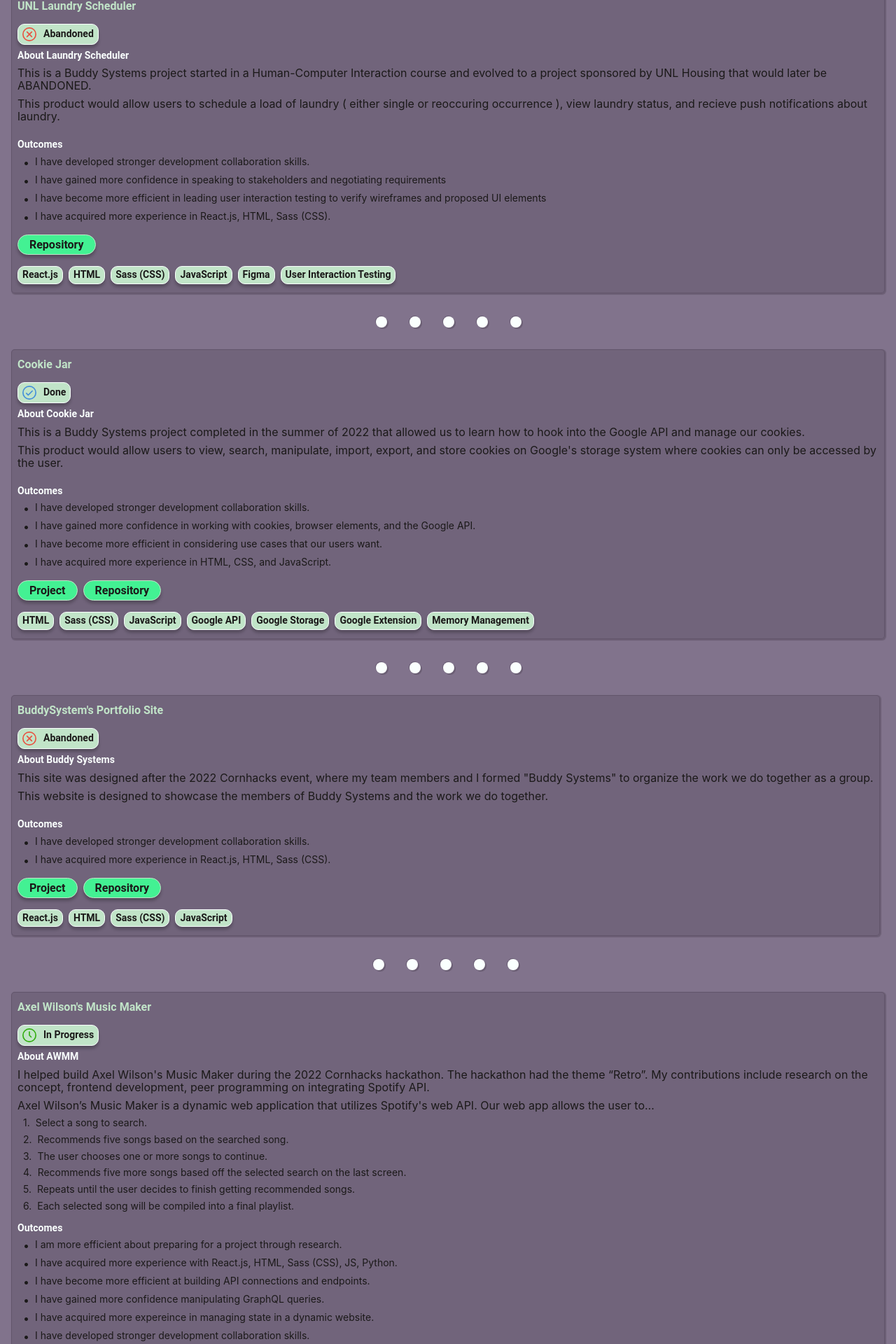
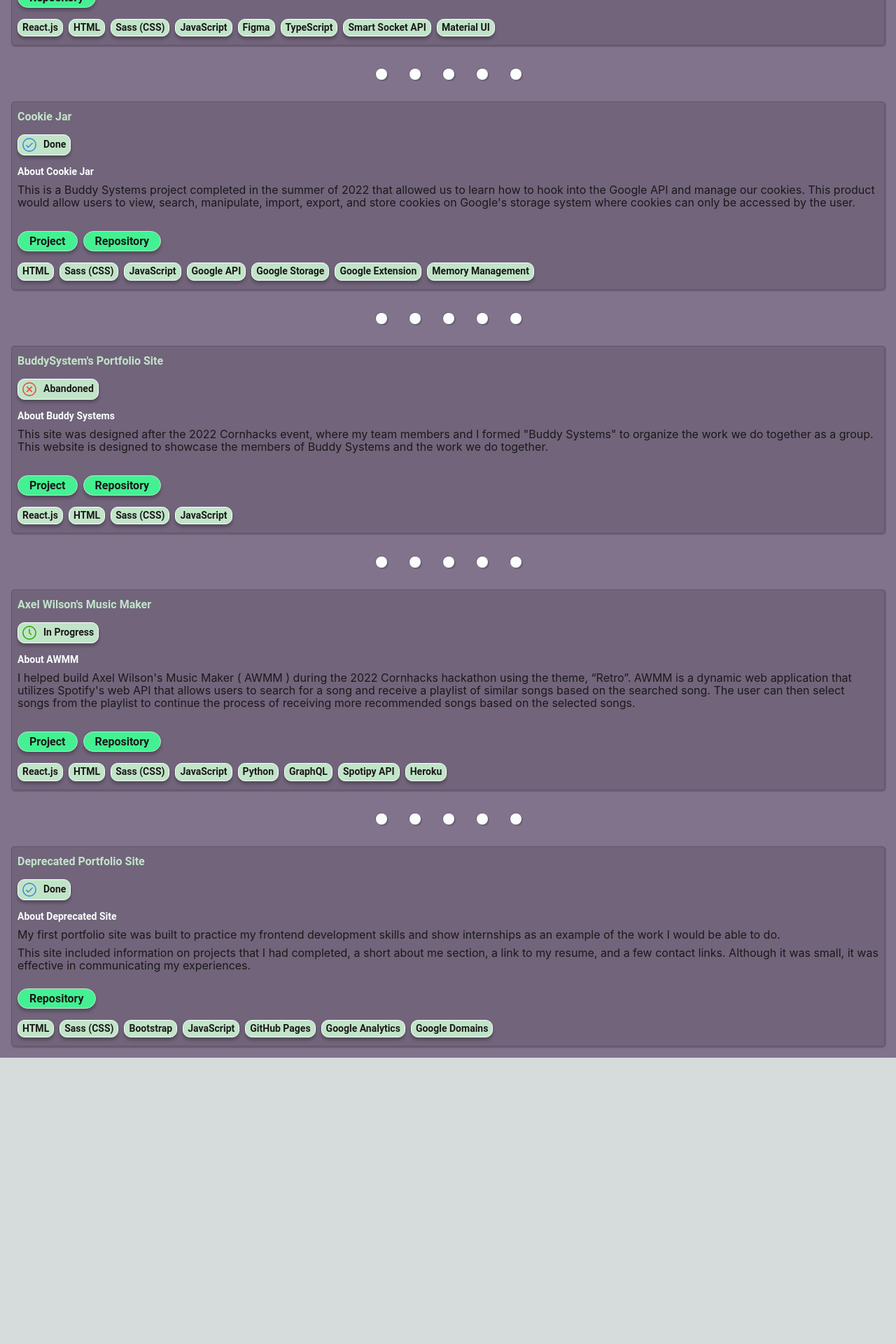
Before and after one commit to ckildare/ckildare.github.io, a Next.js app: page / in a window 1280 px wide. Shown: the part 2980-4900 px from the top of the page at 70% size. After the commit the page ends 4491 px from the top, so only its background shows below. Built offline with nearby package versions, Linux system fonts and the light colour scheme; a web font is replaced by a local one.

Commit message:
Improve project data

```diff
--- a/src/components/contentSection/project/project.js
+++ b/src/components/contentSection/project/project.js
@@ -12,8 +12,9 @@ const Project = ({ project }) => {
       <div className={styles.projectHeader}>
         <div className={styles.projectTitle}>{project.title}</div>
       </div>
+      <StatusPill projectStatus={project.status} />
+      <div className={isExpanded ? styles.projectBodyOpen : styles.projectBody }>
         <div className={styles.projectDescriptionSection}>
-        <StatusPill projectStatus={project.status} />
           <div className={styles.projectSectionTitle}>About {project.shortTitle}</div>
           <div className={styles.projectDescription}>{project.context}</div>
           <div className={styles.projectDescription}>{project.concept}</div>
@@ -27,18 +28,6 @@ const Project = ({ project }) => {
               )
             })}
           </div>
-      </div>
-      <div className={styles.projectDescriptionSection}>
-        <div className={styles.projectSectionTitle}>Outcomes</div>
-        <div className={styles.listDescription}>
-          {project.outcomes.map((outcome, key) => {
-            return (
-              <div key={key} className={styles.listItem}>
-                <div className={styles.bullet}>&#x2022;</div>
-                <div className={styles.listItemText}>{outcome}</div>
-              </div>
-            )
-          })}
         </div>
       </div>
       <div className={styles.linkPillSection}>
--- a/src/components/contentSection/project/project.module.scss
+++ b/src/components/contentSection/project/project.module.scss
@@ -168,3 +168,12 @@
     align-self: stretch;
   }
 }
+
+.projectBody:before {
+  max-height: 10rem;
+  overflow: hidden;
+}
+
+.projectBodyOpen {
+
+}
--- a/src/public/data/projectData.js
+++ b/src/public/data/projectData.js
@@ -11,9 +11,7 @@ export const projectData = [
     title: "Current Portfolio Site",
     shortTitle: "Portfolio Site",
     displayImg: csePhoto,
-    context: "This is the upgrade to my previous portfolio site. I wanted to create a more dynamic site that would allow me to add more projects and information about myself. I also wanted to create a site that would allow me to practice my frontend development skills and learn more about React.js.",
-    concept: "This project is built using React.js, HTML, Sass (CSS), and JavaScript. I have also used the Next.js framework to help with routing and deployment. I have also used the Vercel platform to deploy my site. As I continue in my carrer, I will continue to add more projects and information about myself to this site.",
-    outcomes: ["I have learned how to deploy and manage a live website.", "I have learned more efficient ways to communicate my work and school experiences.", "I have continued my mastery in website responsive sizing.", "I have acquired more experience in React.js, HTML, Sass (CSS), and JavaScript.", "I have gotten the opportunity to acquire and set up a custom domain name."],
+    context: "This is the upgrade to my previous portfolio site. This version of my website has some better styling and presentation of my work. I plan to continually hydrate this webiste with more information as I progress thorugh my career!",
     technologies: ["React.js", "Next.js", "HTML", "Sass (CSS)", "JavaScript", "Vercel", "Vercel Analytics"],
     status: ProjectStatus.FINISHED,
     projectLink: "https://connorkildare.com",
@@ -24,15 +22,8 @@ export const projectData = [
     title: "UNL Laundry Scheduler",
     shortTitle: "Laundry Scheduler",
     displayImg: laundryScheduler,
-    context: "This is a Buddy Systems project started in a Human-Computer Interaction course and evolved to a project sponsored by UNL Housing that would later be ABANDONED.",
-    concept: "This product would allow users to schedule a load of laundry ( either single or reoccuring occurrence ), view laundry status, and recieve push notifications about laundry.",
-    outcomes: [
-      "I have developed stronger development collaboration skills.",
-      "I have gained more confidence in speaking to stakeholders and negotiating requirements",
-      "I have become more efficient in leading user interaction testing to verify wireframes and proposed UI elements",
-      "I have acquired more experience in React.js, HTML, Sass (CSS)."
-    ],
-    technologies: ["React.js", "HTML", "Sass (CSS)", "JavaScript", "Figma", "User Interaction Testing"],
+    context: "This is a Buddy Systems project started in a Human-Computer Interaction course and evolved to a project sponsored by UNL Housing. This product would allow users to schedule a load of laundry ( either single load or reoccuring ), view laundry status, and recieve push notifications about laundry.",
+    technologies: ["React.js", "HTML", "Sass (CSS)", "JavaScript", "Figma", "TypeScript", "Smart Socket API", "Material UI"],
     status: ProjectStatus.ABANDONED,
     projectLink: "",
     repoLink: "https://github.com/CodeCricut/laundry-scheduler",
@@ -42,14 +33,7 @@ export const projectData = [
     title: "Cookie Jar",
     shortTitle: "Cookie Jar",
     displayImg: csePhoto,
-    context: "This is a Buddy Systems project completed in the summer of 2022 that allowed us to learn how to hook into the Google API and manage our cookies.",
-    concept: "This product would allow users to view, search, manipulate, import, export, and store cookies on Google's storage system where cookies can only be accessed by the user.",
-    outcomes: [
-      "I have developed stronger development collaboration skills.",
-      "I have gained more confidence in working with cookies, browser elements, and the Google API.",
-      "I have become more efficient in considering use cases that our users want.",
-      "I have acquired more experience in HTML, CSS, and JavaScript.",
-    ],
+    context: "This is a Buddy Systems project completed in the summer of 2022 that allowed us to learn how to hook into the Google API and manage our cookies. This product would allow users to view, search, manipulate, import, export, and store cookies on Google's storage system where cookies can only be accessed by the user.",
     technologies: ["HTML", "Sass (CSS)", "JavaScript", "Google API", "Google Storage", "Google Extension", "Memory Management"],
     status: ProjectStatus.FINISHED,
     projectLink: "https://bit.ly/freemycookies",
@@ -60,12 +44,7 @@ export const projectData = [
     title: "BuddySystem\'s Portfolio Site",
     shortTitle: "Buddy Systems",
     displayImg: buddySystems,
-    context: "This site was designed after the 2022 Cornhacks event, where my team members and I formed \"Buddy Systems\" to organize the work we do together as a group.",
-    concept: "This website is designed to showcase the members of Buddy Systems and the work we do together.",
-    outcomes: [
-      "I have developed stronger development collaboration skills.",
-      "I have acquired more experience in React.js, HTML, Sass (CSS)."
-    ],
+    context: "This site was designed after the 2022 Cornhacks event, where my team members and I formed \"Buddy Systems\" to organize the work we do together as a group. This website is designed to showcase the members of Buddy Systems and the work we do together.",
     technologies: ["React.js", "HTML", "Sass (CSS)", "JavaScript"],
     status: ProjectStatus.ABANDONED,
     projectLink: "https://buddysystems.github.io",
@@ -76,25 +55,8 @@ export const projectData = [
     title: "Axel Wilson's Music Maker",
     shortTitle: "AWMM",
     displayImg: axelWilson,
-    context: "I helped build Axel Wilson's Music Maker during the 2022 Cornhacks hackathon. The hackathon had the theme “Retro”. My contributions include research on the concept, frontend development, peer programming on integrating Spotify API.",
-    concept: "Axel Wilson’s Music Maker is a dynamic web application that utilizes Spotify's web API. Our web app allows the user to… ",
-    conceptStepList: [
-      "Select a song to search.",
-      "Recommends five songs based on the searched song.",
-      "The user chooses one or more songs to continue.",
-      "Recommends five more songs based off the selected search on the last screen.",
-      "Repeats until the user decides to finish getting recommended songs.",
-      "Each selected song will be compiled into a final playlist."
-    ],
-    outcomes: [
-      "I am more efficient about preparing for a project through research.",
-      "I have acquired more experience with React.js, HTML, Sass (CSS), JS, Python.",
-      "I have become more efficient at building API connections and endpoints.",
-      "I have gained more confidence manipulating GraphQL queries.",
-      "I have acquired more expereince in managing state in a dynamic website.",
-      "I have developed stronger development collaboration skills."
-    ],
-    technologies: ["React.js", "HTML", "Sass (CSS)", "JavaScript", "Python", "GraphQL"],
+    context: "I helped build Axel Wilson's Music Maker ( AWMM ) during the 2022 Cornhacks hackathon using the theme, “Retro”. AWMM is a dynamic web application that utilizes Spotify's web API that allows users to search for a song and receive a playlist of similar songs based on the searched song. The user can then select songs from the playlist to continue the process of receiving more recommended songs based on the selected songs.",
+    technologies: ["React.js", "HTML", "Sass (CSS)", "JavaScript", "Python", "GraphQL", "Spotipy API", "Heroku"],
     status: ProjectStatus.IN_PROGRESS,
     projectLink: "https://axel-wilsons-mixtape-maker.herokuapp.com",
     repoLink: "https://github.com/CodeCricut/RetroPlaylistGenerator",
@@ -106,14 +68,7 @@ export const projectData = [
     displayImg: deprecatedPortfolioSite,
     context: "My first portfolio site was built to practice my frontend development skills and show internships as an example of the work I would be able to do.",
     concept: "This site included information on projects that I had completed, a short about me section, a link to my resume, and a few contact links. Although it was small, it was effective in communicating my experiences.",
-    outcomes: [
-      "I have learned how to deploy and manage a live website.",
-      "I have learned more efficient ways to communicate my work and school experiences.",
-      "I have continued my mastery in website responsive sizing.",
-      "I have acquired more experience in HTML, Sass (CSS), Bootstrap",
-      "I have gotten the opportunity to acquire and set up a custom domain name."
-    ],
-    technologies: ["HTML", "Sass (CSS)", "Bootstrap", "JavaScript"],
+    technologies: ["HTML", "Sass (CSS)", "Bootstrap", "JavaScript", "GitHub Pages", "Google Analytics", "Google Domains"],
     status: ProjectStatus.FINISHED,
     repoLink: "https://github.com/ckildare/deprecated-portfolio-site",
     supportingImgs: [],
```
Lines whose indentation alone changed are shown as unchanged.
